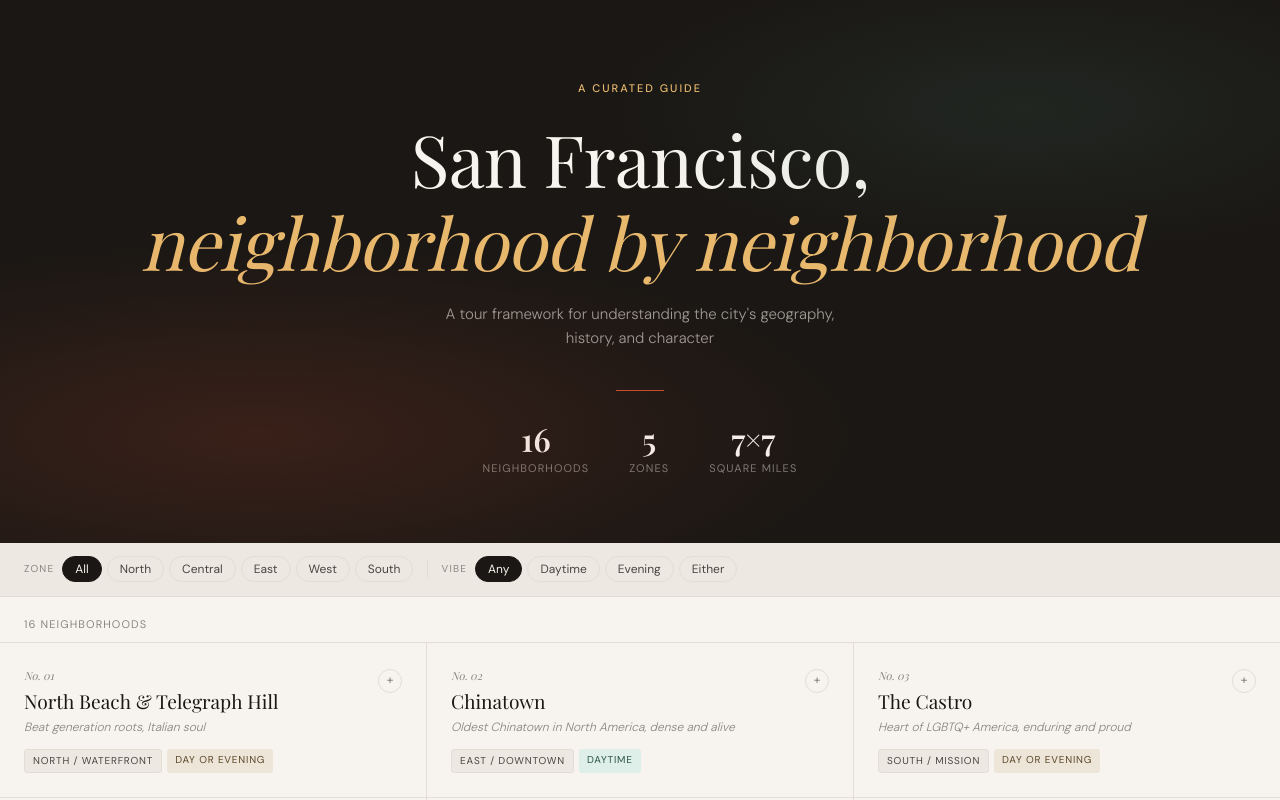
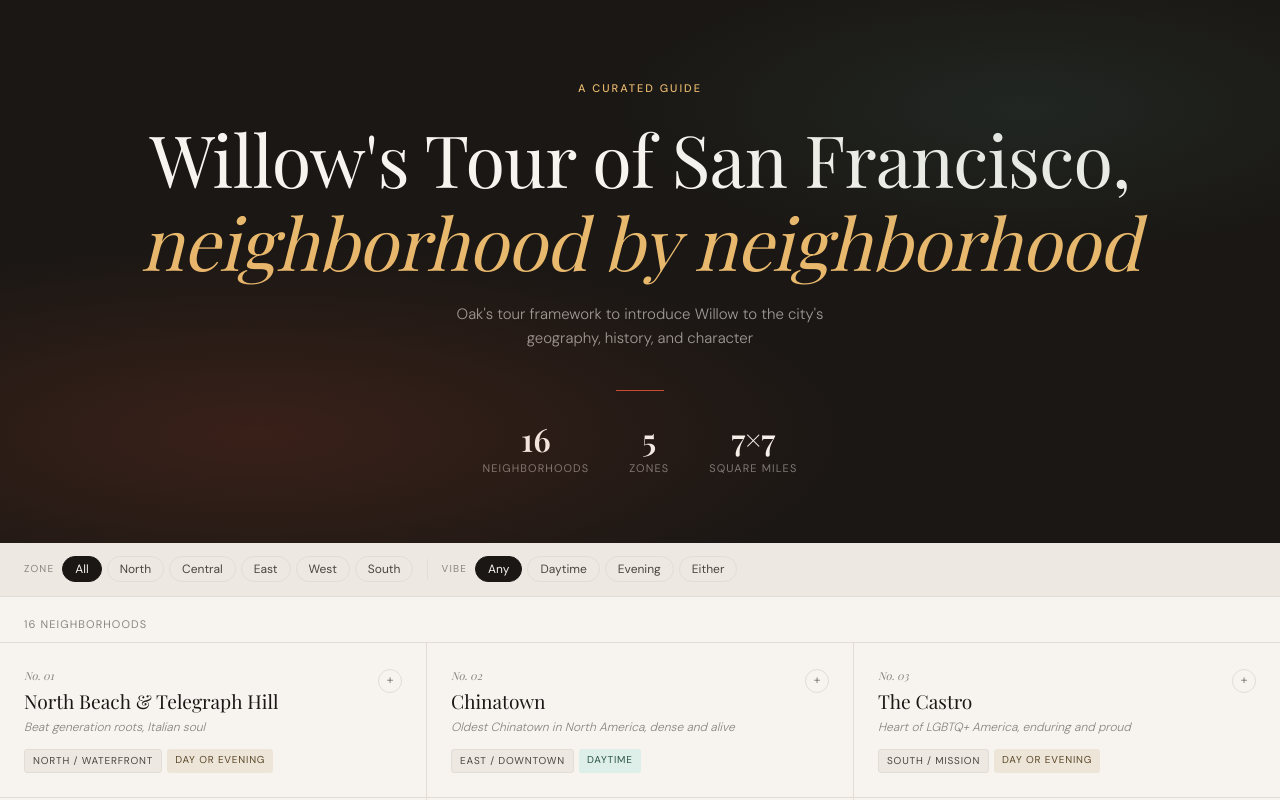
Before and after one commit to MattBrauer/willows-sf-tour, a plain HTML site: page index.html in a window 1280 px wide. Shown: the top 800 px of the page. Drawn offline with nearby package versions, Linux system fonts and the light colour scheme; a web font is replaced by a local one.

Commit message:
Update index.html to personalized version

```diff
--- a/index.html
+++ b/index.html
@@ -3,7 +3,7 @@
 <head>
 <meta charset="UTF-8">
 <meta name="viewport" content="width=device-width, initial-scale=1.0">
-<title>San Francisco — A Neighborhood Tour</title>
+<title>Willow's Tour of San Francisco</title>
 <link rel="preconnect" href="https://fonts.googleapis.com">
 <link href="https://fonts.googleapis.com/css2?family=Playfair+Display:ital,wght@0,400;0,600;1,400&family=DM+Sans:wght@300;400;500&display=swap" rel="stylesheet">
 <style>
@@ -335,8 +335,8 @@
 
 <header class="hero">
   <p class="hero-eyebrow">A curated guide</p>
-  <h1>San Francisco,<br><em>neighborhood by neighborhood</em></h1>
-  <p class="hero-sub">A tour framework for understanding the city's geography, history, and character</p>
+  <h1>Willow's Tour of San Francisco,<br><em>neighborhood by neighborhood</em></h1>
+  <p class="hero-sub">Oak's tour framework to introduce Willow to the city's geography, history, and character</p>
   <div class="hero-rule"></div>
   <div class="hero-stats">
     <div class="stat"><span class="stat-n">16</span><span class="stat-label">Neighborhoods</span></div>
@@ -370,7 +370,7 @@
 <main class="grid" id="grid" role="list"></main>
 
 <footer class="footer">
-  <p><strong>San Francisco Neighborhood Tour</strong> &nbsp;·&nbsp; A personal guide for exploring the city</p>
+  <p><strong>Willow's Tour of San Francisco</strong> &nbsp;·&nbsp; A personal guide from Oak</p>
 </footer>
 
 <script>
```
